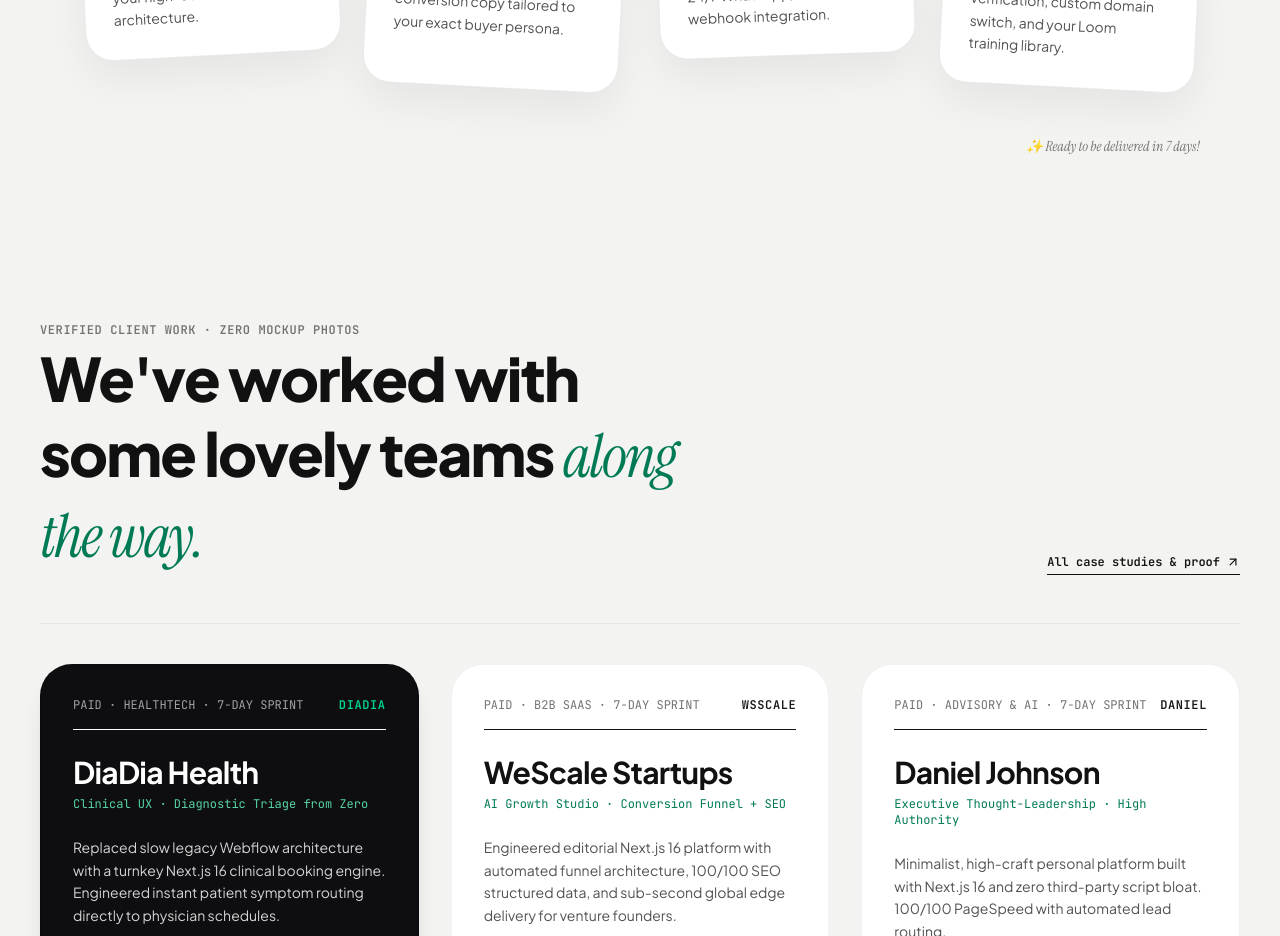
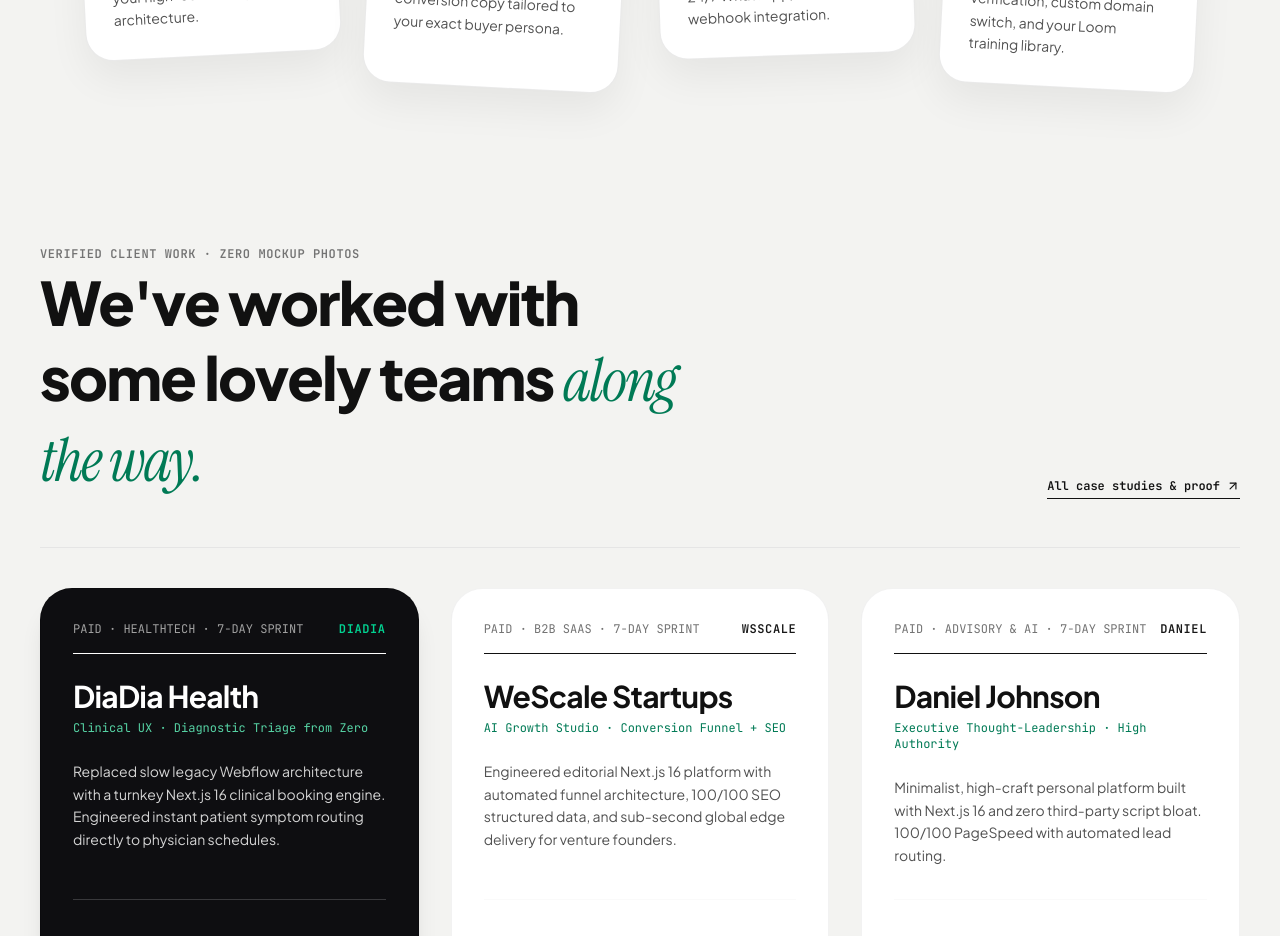
Before and after one commit to irfankhan2213/evolve-expert, a Next.js app: page / in a window 1280 px wide. Shown: the part 3780-4716 px from the top of the page. Built offline with nearby package versions, Linux system fonts and the light colour scheme.

Commit message:
chore(ui): remove 'Ready to be delivered in 7 days!' tagline from HowWeWorkTags

```diff
--- a/src/components/HowWeWorkTags.tsx
+++ b/src/components/HowWeWorkTags.tsx
@@ -85,16 +85,6 @@
           </motion.div>
         ))}
       </div>
-
-      <motion.p
-        initial={{ opacity: 0 }}
-        whileInView={{ opacity: 1 }}
-        viewport={{ once: true }}
-        transition={{ delay: 0.6, duration: 0.6 }}
-        className="text-right text-sm font-medium italic text-neutral-500 mt-14 font-editorial"
-      >
-        ✨ Ready to be delivered in 7 days!
-      </motion.p>
     </section>
   );
 }
```
Also changed, not shown: 1 other file (tests, documents, lock files or other folders).
